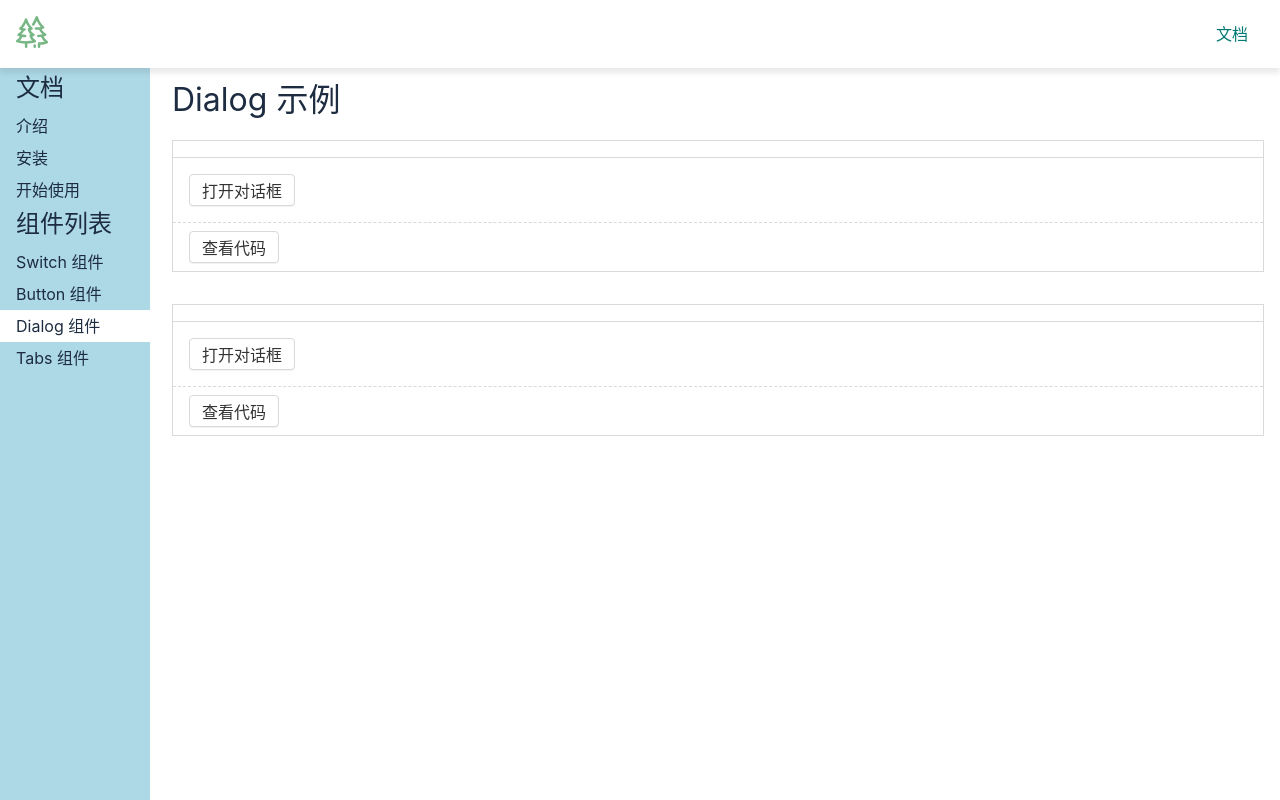
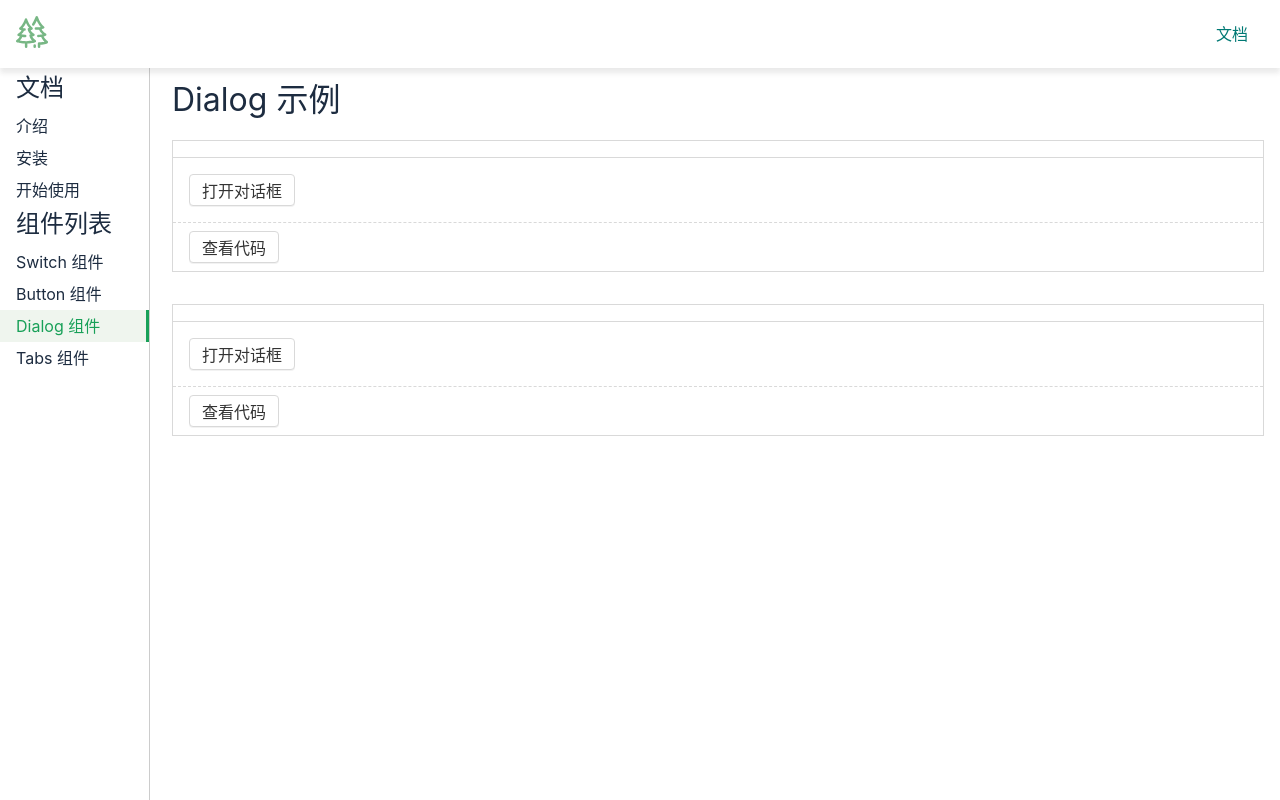
Before and after one commit to Latrevion/forest-vue3-ui, a Vue app: page /#/doc/dialog in a window 1280 px wide. Built offline with nearby package versions, Linux system fonts and the light colour scheme.

Commit message:
修改logo与doc样式

```diff
--- a/src/index.scss
+++ b/src/index.scss
@@ -14,7 +14,7 @@ a {
   color: inherit;
 
   &:hover {
-    text-decoration: underline;
+    // text-decoration: underline;
     cursor: pointer;
   }
 }
--- a/src/views/Doc.vue
+++ b/src/views/Doc.vue
@@ -92,7 +92,9 @@ export default {
 }
 
 aside {
-  background: lightblue;
+  // background: lightblue;
+  border-right: 1px solid ;
+  border-right-color: #ccc;
   width: 150px;
   padding: 16px 0;
   position: fixed;
@@ -117,7 +119,9 @@ aside {
         text-decoration: none;
       }
       .router-link-active {
-        background: white;
+        color: #18a058;;
+        background: #eff5ee;
+        border-right: 3px solid #18a058;
       }
       }
     }
```
